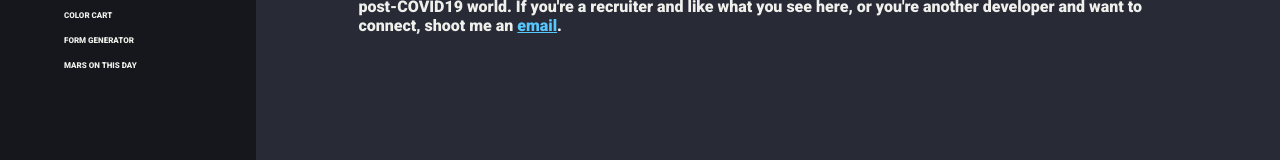
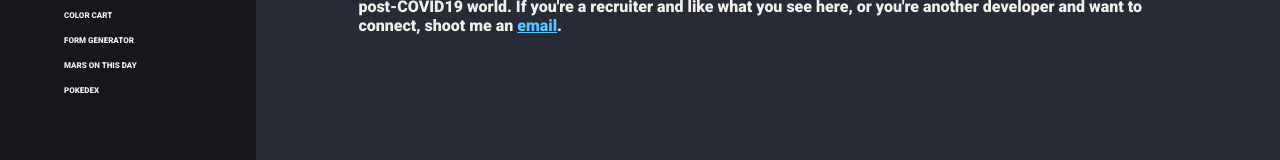
Before and after one commit to pooletyler/portfolio, a React (Create React App) app: page /#/example in a window 1280 px wide. Before the commit this address led to /#/. Shown: the part 548-708 px from the top of the page. Built offline with nearby package versions, Linux system fonts and the light colour scheme.

Commit message:
adding pokedex to the examples config

```diff
--- a/src/containers/Routes/data/menuConfig.ts
+++ b/src/containers/Routes/data/menuConfig.ts
@@ -39,6 +39,10 @@ const menuConfig = {
           link:
             '/#/example?title=Mars on This Day&src=https://mars.tylerpoole.dev',
         },
+        {
+          name: 'Pokedex',
+          link: '/#/example?title=Pokedex&src=https://pokedex.tylerpoole.dev',
+        },
       ],
     },
   ],
```
